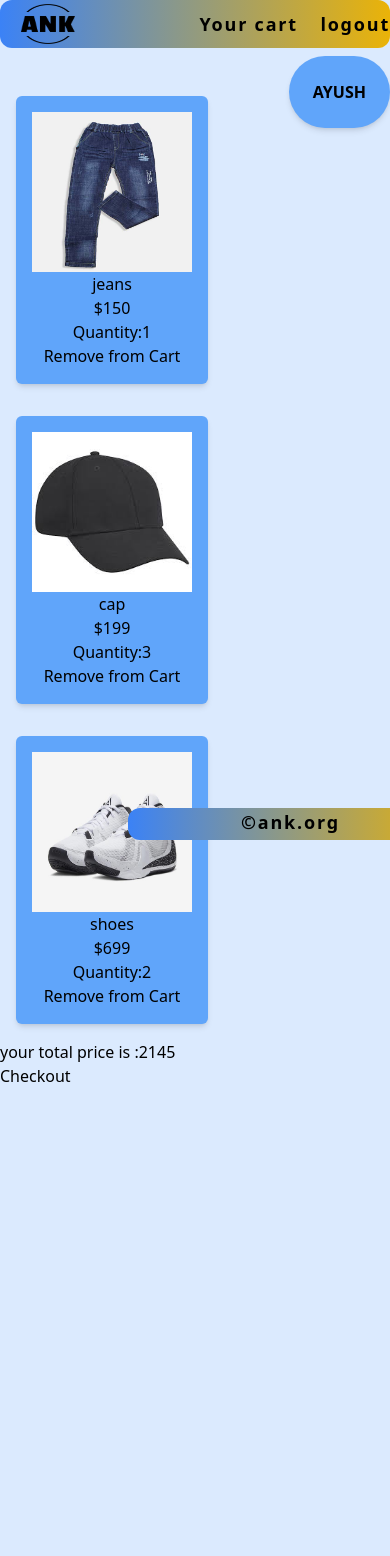
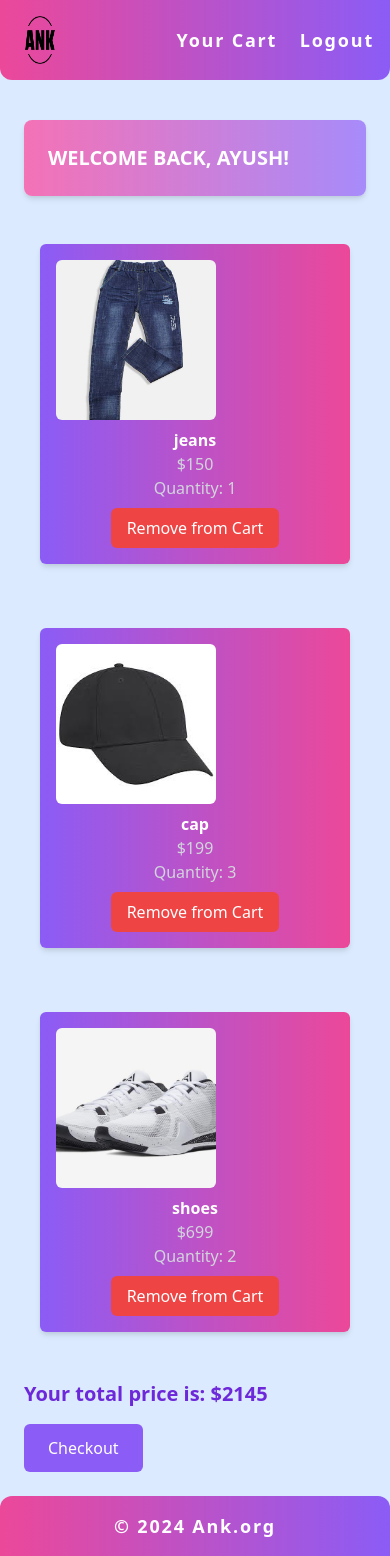
Before and after one commit to AyushhNK/Ecommerce-site, a Django app: page /usercart/ in a window 390 px wide. Before the commit the page ends 1082 px from the top, so only its background shows below. Run offline with Django 4.2, Linux system fonts and the light colour scheme; a user stored in the database is signed in; data comes from the database, SQL or seed files in the repository; both versions use the stored data as it was after the commit; some libraries are stand-ins or nearby versions.

Commit message:
made more responsive

```diff
--- a/Ecommerce/templates/base_layout.html
+++ b/Ecommerce/templates/base_layout.html
@@ -1,46 +1,56 @@
 <!DOCTYPE html>
-<html>
+<html lang="en">
+
 <head>
-	<title>Ecommerce</title>
-	<script src="https://cdn.tailwindcss.com"></script>
+    <meta charset="UTF-8">
+    <meta name="viewport" content="width=device-width, initial-scale=1.0">
+    <title>Ank.org - Your Ecommerce Destination</title>
+    <link href="https://cdn.jsdelivr.net/npm/tailwindcss@2.2.19/dist/tailwind.min.css" rel="stylesheet">
 </head>
-<body class="bg-blue-100">
-	<nav class="flex justify-between bg-gradient-to-r from-blue-500 to-yellow-500 font-bold tracking-widest text-lg rounded-xl">
+
+<body class="bg-blue-100 min-h-screen flex flex-col font-sans">
+
+    <!-- Navigation -->
+    <nav class="bg-gradient-to-r from-pink-500 to-purple-500 text-white font-bold tracking-widest text-lg rounded-b-xl p-4">
         <div class="container mx-auto flex justify-between items-center">
             <!-- Logo -->
-        <a href="{% url 'home' %}" class="text-white text-xl font-bold"><img src="/static/Ecommerce/ank.png" class="h-12 w-24 p-1"></a>
+            <a href="{% url 'home' %}" class="text-xl font-bold flex items-center space-x-2">
+                <img src="/static/Ecommerce/ank.png" class="h-12 w-12 rounded-full" alt="Logo">
+            </a>
 
             <!-- Navigation Links -->
             <div class="space-x-4">
                 {% if name.is_authenticated %}
-			<a href="{% url 'items_cart' %}" class="hover:text-blue-600">Your cart</a>
-			<a href="{% url 'log_out' %}" class="hover:text-blue-600">logout</a>
+                <a href="{% url 'items_cart' %}" class="hover:text-pink-300">Your Cart</a>
+                <a href="{% url 'log_out' %}" class="hover:text-pink-300">Logout</a>
                 {% else %}
-			<a href="{% url 'log_in' %}" class="hover:text-blue-600">login</a>
-			<a href="{% url 'signup' %}" class="hover:text-blue-600">signup</a>
+                <a href="{% url 'log_in' %}" class="hover:text-pink-300">Login</a>
+                <a href="{% url 'signup' %}" class="hover:text-pink-300">Signup</a>
                 {% endif %}
             </div>
         </div>
     </nav>
 
-
+    <!-- Content -->
+    <div class="flex-grow p-6 container mx-auto">
 
         <!-- Left Div -->
-		<div class="p-6 mt-2 shadow-md absolute right-0 top-12 bg-blue-400 rounded-full">
+        <div class="p-6 mt-4 shadow-md bg-gradient-to-r from-pink-400 to-purple-400 rounded-lg text-white">
             {% if name.is_authenticated %}
-			<h2 class="uppercase font-bold">{{name}}</h2>
+            <h2 class="uppercase font-bold text-xl">Welcome back, {{ name }}!</h2>
             {% else %}
-			<h2 class="uppercase font-bold">Welcome to the site</h2>
+            <h2 class="uppercase font-bold text-xl">Welcome to Ank.org</h2>
             {% endif %}
         </div>
 
+        <!-- Page-specific content goes here -->
+        {% block content %}{% endblock %}
+    </div>
 
-
-
-	{% block content %}{% endblock %}
-
-	<footer class="fixed bottom-0 w-10/12 h-8 bg-gradient-to-r from-blue-500 to-yellow-500 text-center font-bold tracking-widest text-lg rounded-xl ml-32 mb-1">
-		<h1 class="text-center">©ank.org</h1>
+    <!-- Footer -->
+    <footer class="bg-gradient-to-r from-pink-500 to-purple-500 text-white font-bold tracking-widest text-lg rounded-t-xl p-4 text-center">
+        <p>&copy; 2024 Ank.org</p>
     </footer>
 </body>
+
 </html>
--- a/Ecommerce/templates/cart.html
+++ b/Ecommerce/templates/cart.html
@@ -1,24 +1,33 @@
 {% extends 'base_layout.html' %}
 
 {% block content %}
-	<div class="container mx-auto flex flex-row flex-wrap mt-8">
+<div class="container mx-auto mt-8">
+    <div class="grid grid-cols-1 md:grid-cols-2 lg:grid-cols-3 xl:grid-cols-4 gap-8">
         {% for item in items %}
-		<div class="p-4 rounded-md shadow-md m-4  bg-blue-400 text-center">
-			<img src="{{ item.product.image.url }}" alt="Your Image" class="h-40 w-40">
-			<p>{{ item.product.name }}</p>
-			<p>${{ item.product.price }}</p>
-			<p>Quantity:{{item.quantity}}</p>
+        <div class="p-4 rounded-md shadow-md m-4 bg-gradient-to-r from-purple-500 to-pink-500 text-white text-center">
+            <img src="{{ item.product.image.url }}" alt="{{ item.product.name }}" class="h-40 w-40 object-cover object-center rounded-md">
+            <p class="mt-2 font-semibold">{{ item.product.name }}</p>
+            <p class="text-gray-300">${{ item.product.price }}</p>
+            <p class="text-gray-300">Quantity: {{ item.quantity }}</p>
             <form method="POST" action="{% url 'remove_cart' item.id %}">
                 {% csrf_token %}
-	            <input type="submit" value="Remove from Cart" class="hover:font-bold">
+                <button type="submit" class="mt-2 px-4 py-2 bg-red-500 hover:bg-red-600 rounded-md focus:outline-none focus:shadow-outline-red">
+                    Remove from Cart
+                </button>
             </form>
         </div>
         {% endfor %}
     </div>
-	<h1>your total price is :{{totaldue}}</h1>
-	<form method="POST" action="{% url 'checkout' totaldue%}">
+
+    <div class="mt-8 text-xl font-bold text-purple-700">
+        Your total price is: ${{ totaldue }}
+    </div>
+
+    <form method="POST" action="{% url 'checkout' totaldue %}">
         {% csrf_token %}
-	    <input type="submit" value="Checkout" class="hover:font-bold">
+        <button type="submit" class="mt-4 px-6 py-3 bg-purple-500 hover:bg-purple-600 text-white rounded-md focus:outline-none focus:shadow-outline-purple">
+            Checkout
+        </button>
     </form>
-
+</div>
 {% endblock %}
```
Also changed, not shown: Ecommerce/templates/home.html (+14 -9 lines), Ecommerce/templates/login.html (+13 -10 lines), Ecommerce/templates/signup.html (+14 -9 lines), db.sqlite3. Lines whose indentation alone changed are shown as unchanged.
